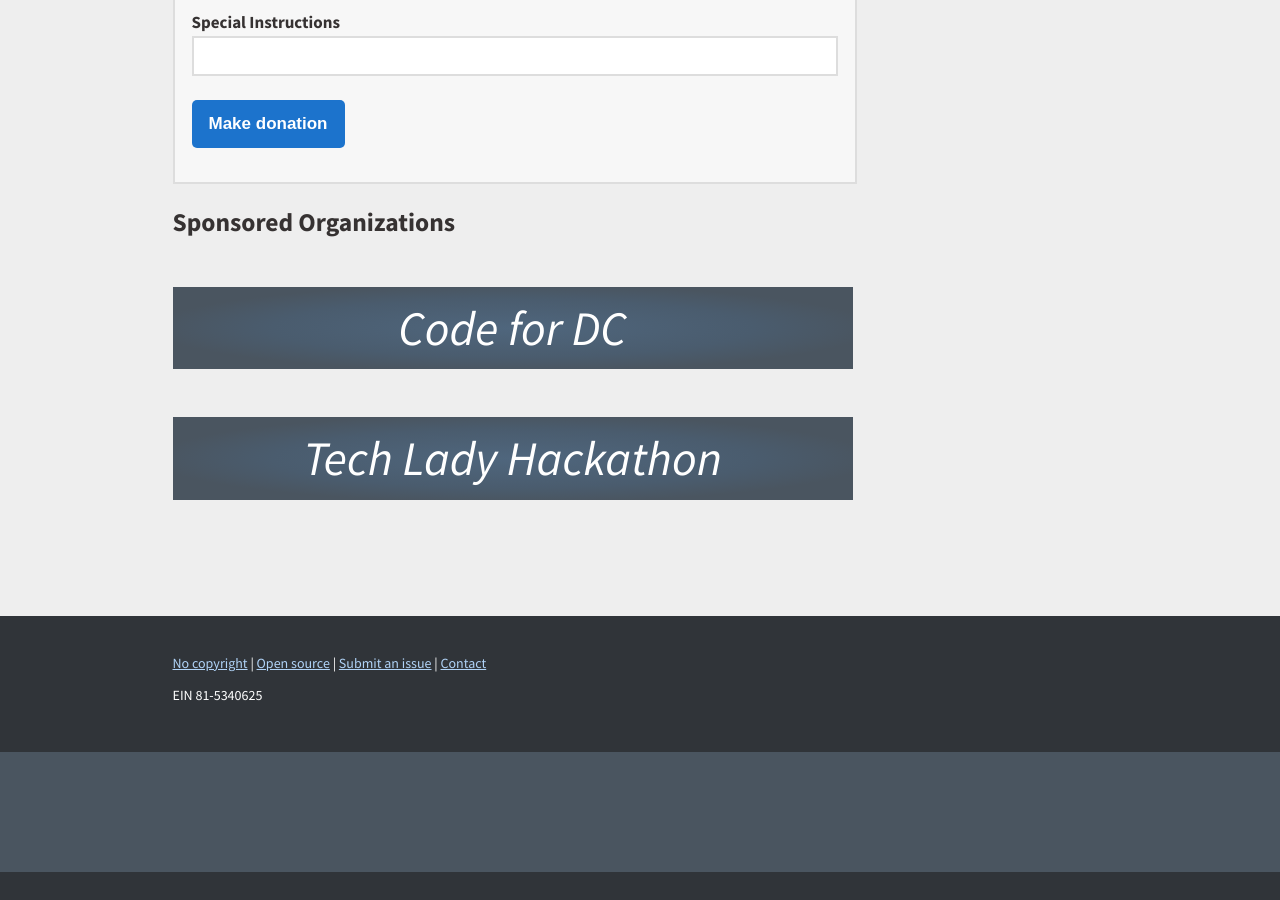
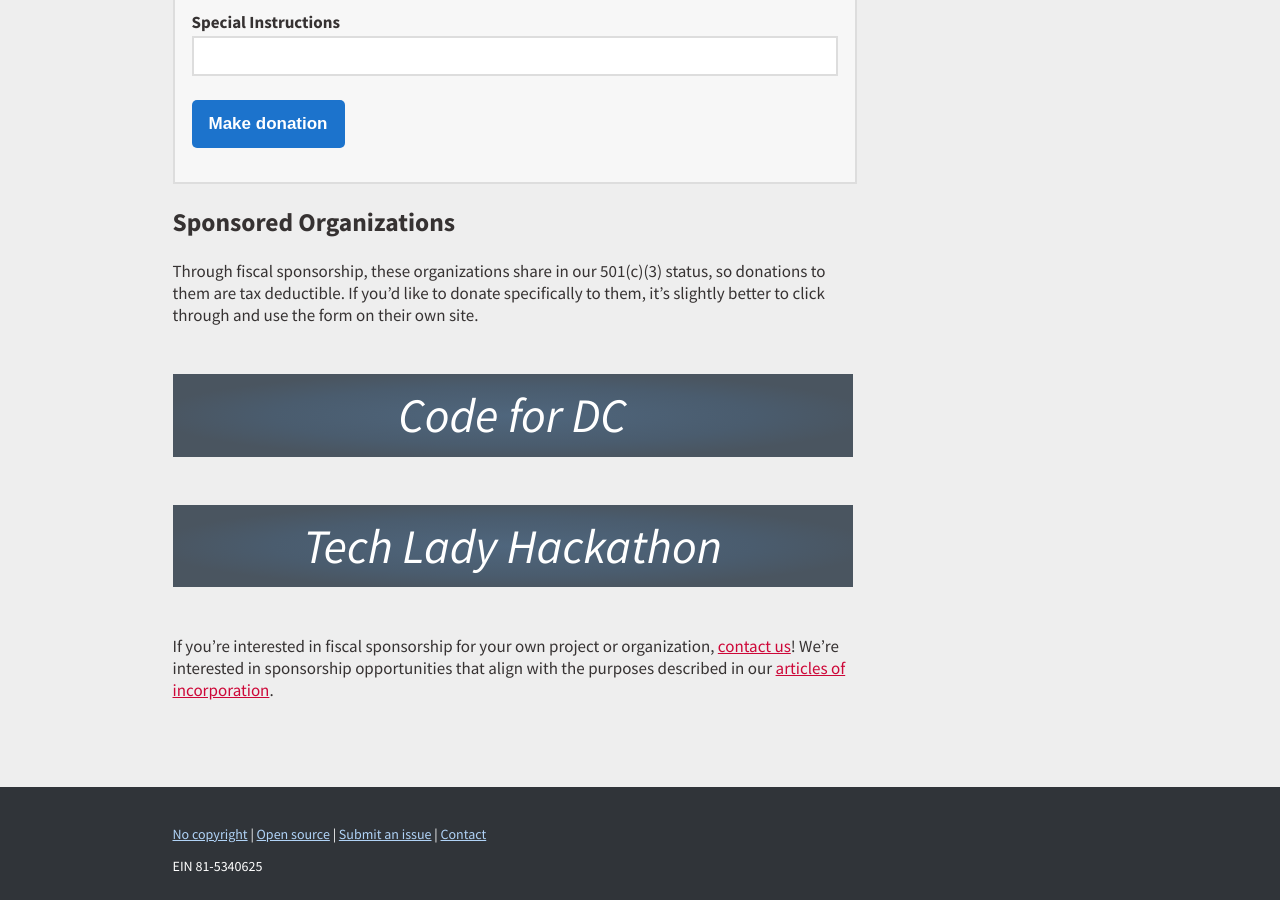
Before and after one commit to district-civic-labs/districtciviclabs.org, a Jekyll site: the page built from _pages/index.md, in a window 1280 px wide and 900 px high, scrolled down 2053 px. Built offline with Jekyll 4.4.1, drawn with Linux system fonts in a browser that asks for light colours; our own code applies the rules of GitHub Pages for plain Markdown files.

Commit message:
some copy about sponsorships

```diff
--- a/_pages/index.md
+++ b/_pages/index.md
@@ -14,4 +14,8 @@
 
 ## Sponsored Organizations
 
+Through fiscal sponsorship, these organizations share in our 501(c)(3) status, so donations to them are tax deductible. If you'd like to donate specifically to them, it's slightly better to click through and use the form on their own site.
+
 {% include sponsored-organizations.html %}
+
+If you're interested in fiscal sponsorship for your own project or organization, [contact us](mailto:team@districtciviclabs.org)! We're interested in sponsorship opportunities that align with the purposes described in our [articles of incorporation](/articles).
```
